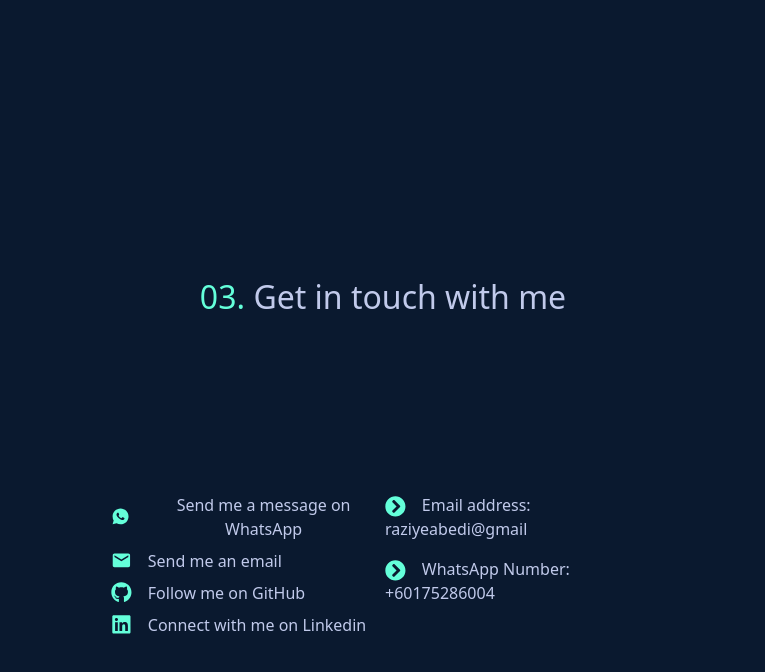
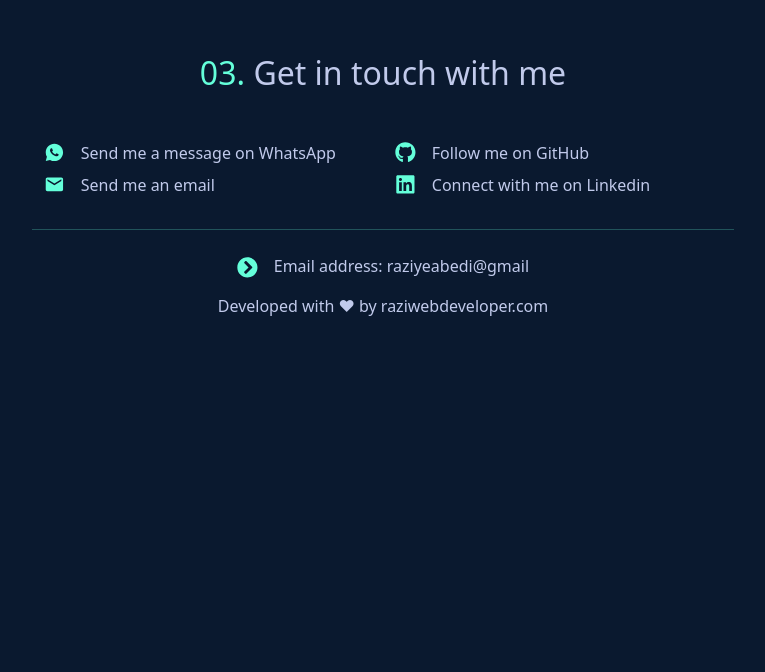
Before and after one commit to Razieh-Abedi/my-portfolio-app, a React (Create React App) app: page / in a window 1280 px wide. Shown: the part 1926-2598 px from the top of the page, without its empty margins (257-1022 px from the left). After the commit the page ends 2260 px from the top, so only its background shows below. Built offline with nearby package versions, Linux system fonts and the light colour scheme.

Commit message:
finished the contact section

```diff
--- a/src/App.css
+++ b/src/App.css
@@ -79,9 +79,6 @@ h2 {
 .contactLink:hover {
   color: #64ffda;
 }
-.contactContainer {
-  padding: 8rem !important;
+.contactLine {
+  color: #64ffda;
 }
-.contactSection {
-  padding: 15rem !important;
-}
--- a/src/App.js
+++ b/src/App.js
@@ -3,7 +3,6 @@ import About from "./components/About";
 import Contact from "./components/Contact";
 import Experience from "./components/Experience";
 import Header from "./components/layout/Header";
-
 import Work from "./components/Work";
 
 function App() {
--- a/src/components/Contact.jsx
+++ b/src/components/Contact.jsx
@@ -6,13 +6,14 @@ import { FaLinkedin, FaGithub } from "react-icons/fa";
 
 function Contact() {
   return (
-    <section className="vh-100 contactSection">
+    <section className="py-3">
       <h2 className="text-center mb-5">
         <span className="number">03. </span>
         <span>Get in touch with me</span>
       </h2>
-      <div className="container contactContainer">
-        <div className="row row-cols-1 row-cols-md-2 g-1">
+      <div className="container text-center mx-auto w-75 d-block">
+        <div className="container mx-auto w-75 d-block">
+          <div className="row row-cols-1 row-cols-md-2">
             <div className="col">
               <ul className="text-center list-unstyled">
                 <li className="d-flex align-items-center mb-2">
@@ -33,6 +34,10 @@ function Contact() {
                     Send me an email
                   </a>
                 </li>
+              </ul>
+            </div>
+            <div className="col">
+              <ul className="text-center list-unstyled">
                 <li className="d-flex align-items-center mb-2">
                   <FaGithub className="me-3 contactIcon" />
                   <a
@@ -54,16 +59,20 @@ function Contact() {
                 </li>
               </ul>
             </div>
-          <div className="col">
+          </div>
+        </div>
+        <hr className="w-75 mx-auto contactLine" />
+        <div className="pt-2">
           <p>
             <FaChevronCircleRight className="me-3 contactIcon" />
             Email address: raziyeabedi@gmail
           </p>
-            <p>
-              <FaChevronCircleRight className="me-3 contactIcon" />
-              WhatsApp Number: +60175286004
-            </p>
-          </div>
+          <a
+            href="https://raziwebdeveloper.com/"
+            className="text-decoration-none contactLink"
+          >
+            Developed with ❤ by raziwebdeveloper.com
+          </a>
         </div>
       </div>
     </section>
```
Also changed, not shown: src/components/layout/Footer.jsx (deleted). Lines whose indentation alone changed are shown as unchanged.
